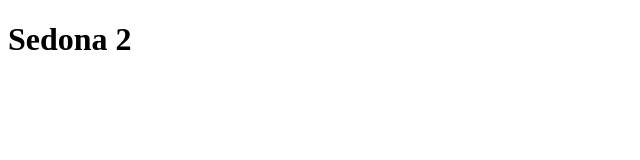
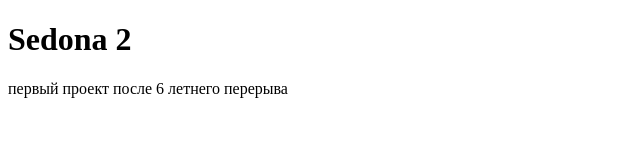
Before and after one commit to anatoliy-nik/sedona2, a plain HTML site: page index.html in a window 1280 px wide. Shown: the whole page, without its empty margins (0-640 px from the left). Drawn offline with Linux system fonts and the light colour scheme.

Commit message:
добавил параграф текста

```diff
--- a/index.html
+++ b/index.html
@@ -7,5 +7,6 @@
 </head>
 <body>
     <h1>Sedona 2</h1>
+    <p> первый проект после 6 летнего перерыва</p>
 </body>
 </html>
```
